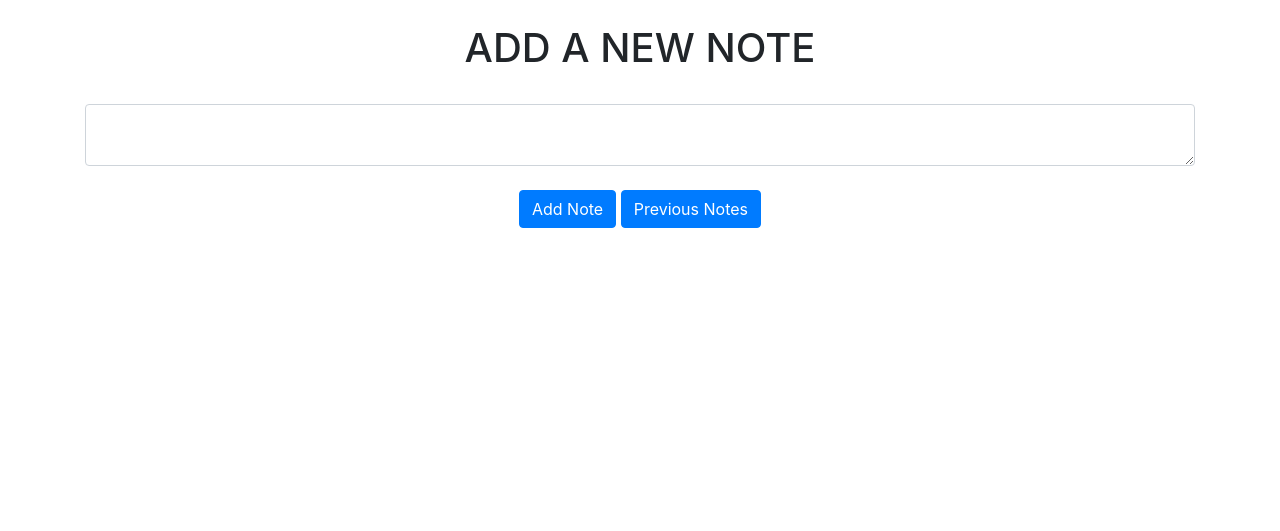
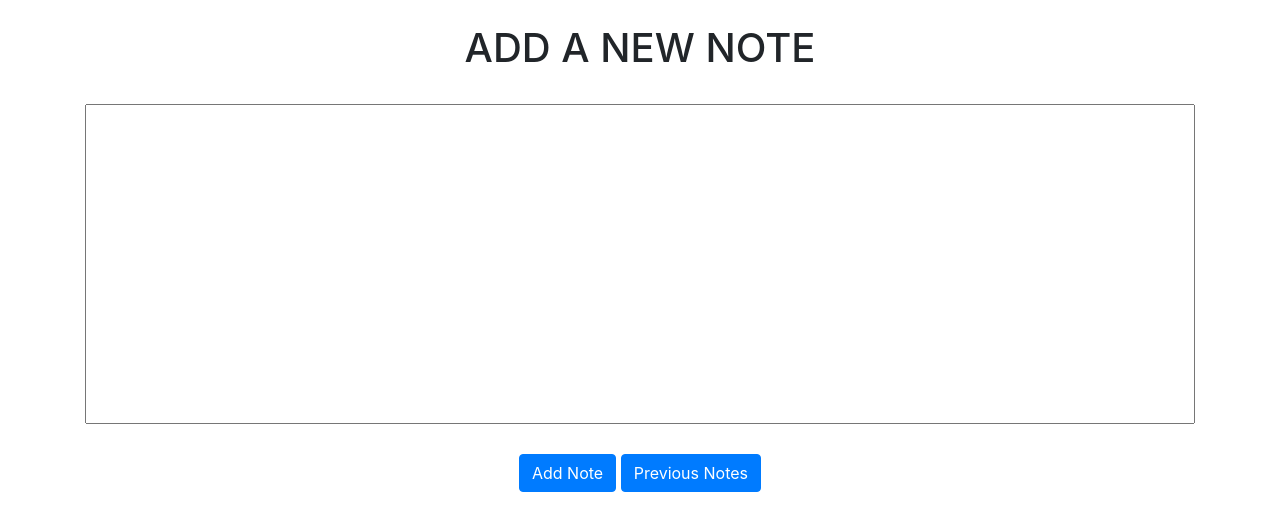
Before and after one commit to Ark-Arch/notes-taking-web-app, a Flask app: page / in a window 1280 px wide. Shown: the part 56-587 px from the top of the page. Run offline with Flask 3, Linux system fonts and the light colour scheme; a user stored in the database is signed in; some libraries are stand-ins or nearby versions.

Commit message:
added a justify feature on the text in the notes page

```diff
--- a/website/templates/base.html
+++ b/website/templates/base.html
@@ -17,9 +17,14 @@
 		<title>{% block title %}HOME{% endblock %}</title>
 
 		<style>
+
+			ul {
+				text-align:justify;
+			}
+			li {
+				display: inline-block;
+			}
 			/* Style for the list item */
-			/*.list-group-item*/
-
 			.content {
 				white-space:nowrap;
 				overflow:hidden;
@@ -36,11 +41,20 @@
 				overflow: visible;
 				text-overflow: unset;
 			}
+
+			/*Style for a sticky div */
 			.sticky {
 				position: sticky;
 				top: 0;
 				z-index: 1000;
 				background-color: white;
+			}
+
+			/*Style for a fixed text area*/
+			.fixed-size-textarea {
+				width: 100%;
+				height: 320px;
+				resize: none;
 			}
 		</style>
 
--- a/website/templates/home.html
+++ b/website/templates/home.html
@@ -11,9 +11,10 @@
 {% endblock %}
 
 {% block content %}
-
+<!--/*form conrol*/-->
 <form method="POST">
-	<textarea name="note" id="note" class="form-control"></textarea>
+	<textarea name="note" id="note" class="fixed-size-textarea"></textarea>
+	<br/>
 	<br/>
 	<div align="center">
 		<button type="submit" class="btn btn-primary"> Add Note</button>
```
Also changed, not shown: instance/database.db.
